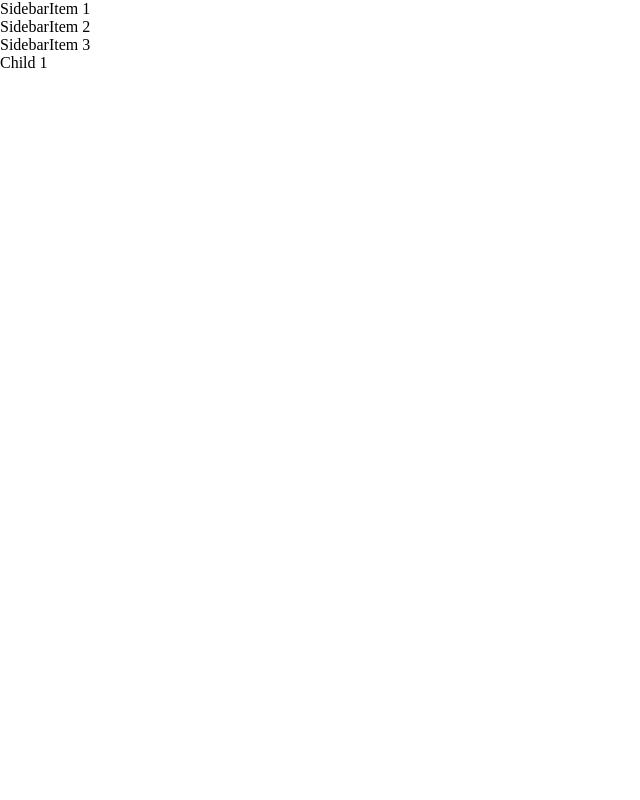
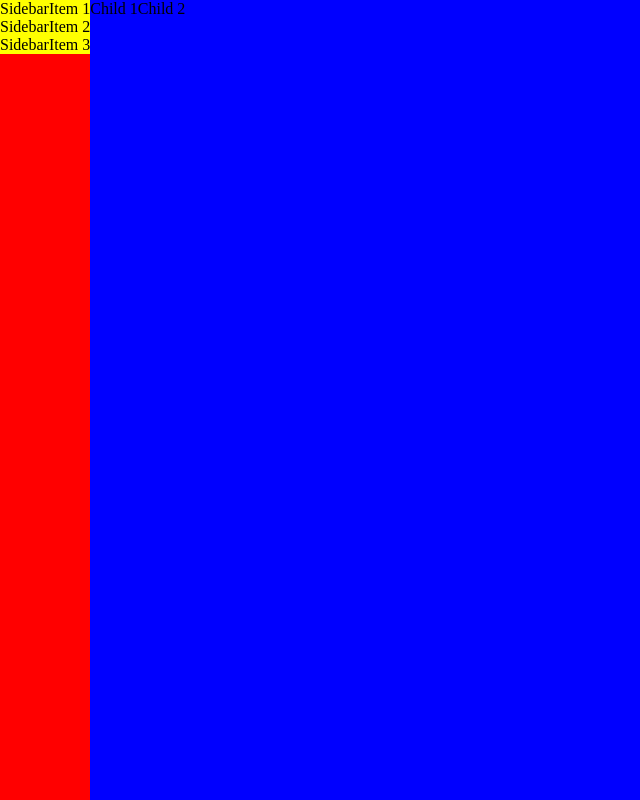
Before and after one commit to MehranMirkhan/mehranmirkhan.github.io, a Gatsby site: page /layout in a window 1280 px wide. Shown: the whole page, without its empty margins (0-640 px from the left). Built offline with nearby package versions, Linux system fonts and the light colour scheme; Gatsby itself is replaced by a stand-in of ours.

Commit message:
feat(layout): Setup flex

```diff
--- a/src/components/Layout.js
+++ b/src/components/Layout.js
@@ -3,22 +3,39 @@ import styled from "styled-components";
 
 import { extractChildren } from "../utils";
 
+const Container = styled.main`
+  height: 100vh;
+  display: flex;
+  flex-direction: row;
+  background-color: #ccc;
+`;
+
+const Sidebar = styled.div`
+  background-color: red;
+  overflow-y: auto;
+`;
+
+const Body = styled.div`
+  background-color: blue;
+  flex-grow: 1;
+  overflow: auto;
+`;
+
 class Layout extends React.Component {
-  static SidebarItem = styled.div``;
-  static Body = styled.div``;
+  static SidebarItem = styled.div`
+    background-color: yellow;
+  `;
 
   render() {
-    const [sidebarItems, body, rest] = extractChildren(
+    const [sidebarItems, rest] = extractChildren(
       this.props.children,
-      Layout.SidebarItem,
-      Layout.Body
+      Layout.SidebarItem
     );
     return (
-      <main>
-        {sidebarItems}
-        {body}
-        {rest}
-      </main>
+      <Container>
+        <Sidebar>{sidebarItems}</Sidebar>
+        <Body>{rest}</Body>
+      </Container>
     );
   }
 }
--- a/src/pages/layout.js
+++ b/src/pages/layout.js
@@ -8,5 +8,6 @@ export default () => (
     <Layout.SidebarItem>SidebarItem 2</Layout.SidebarItem>
     <Layout.SidebarItem>SidebarItem 3</Layout.SidebarItem>
     <span>Child 1</span>
+    <span>Child 2</span>
   </Layout>
 );
```
